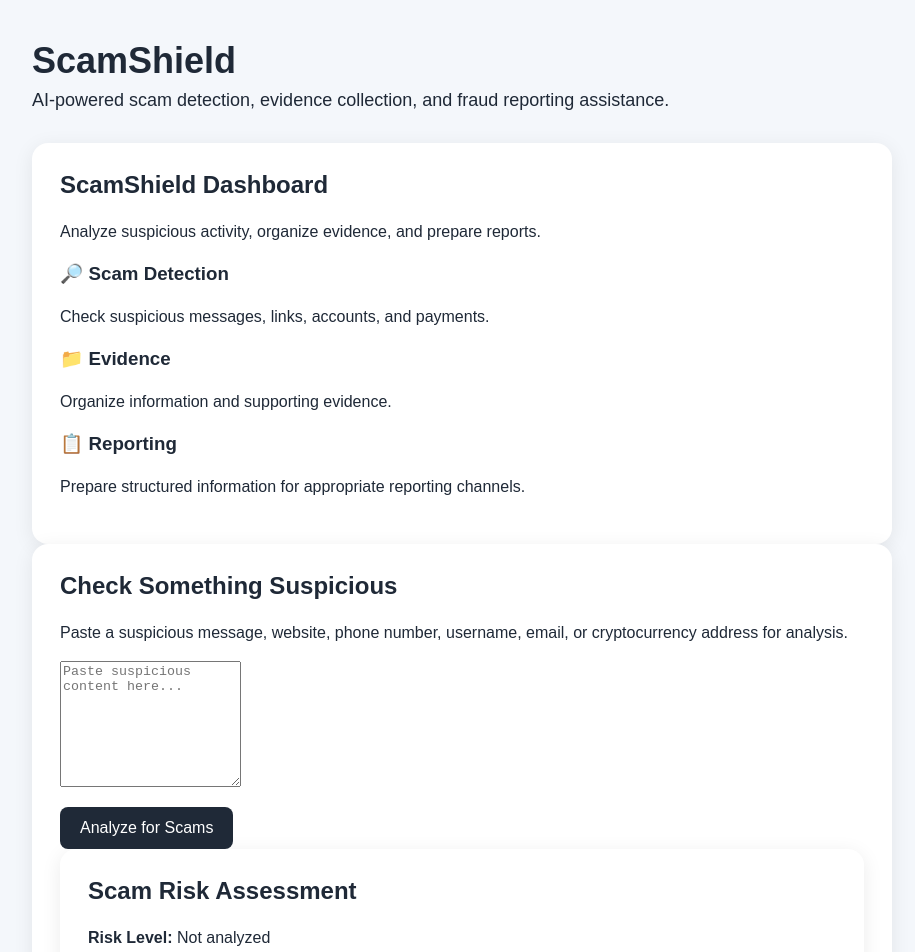
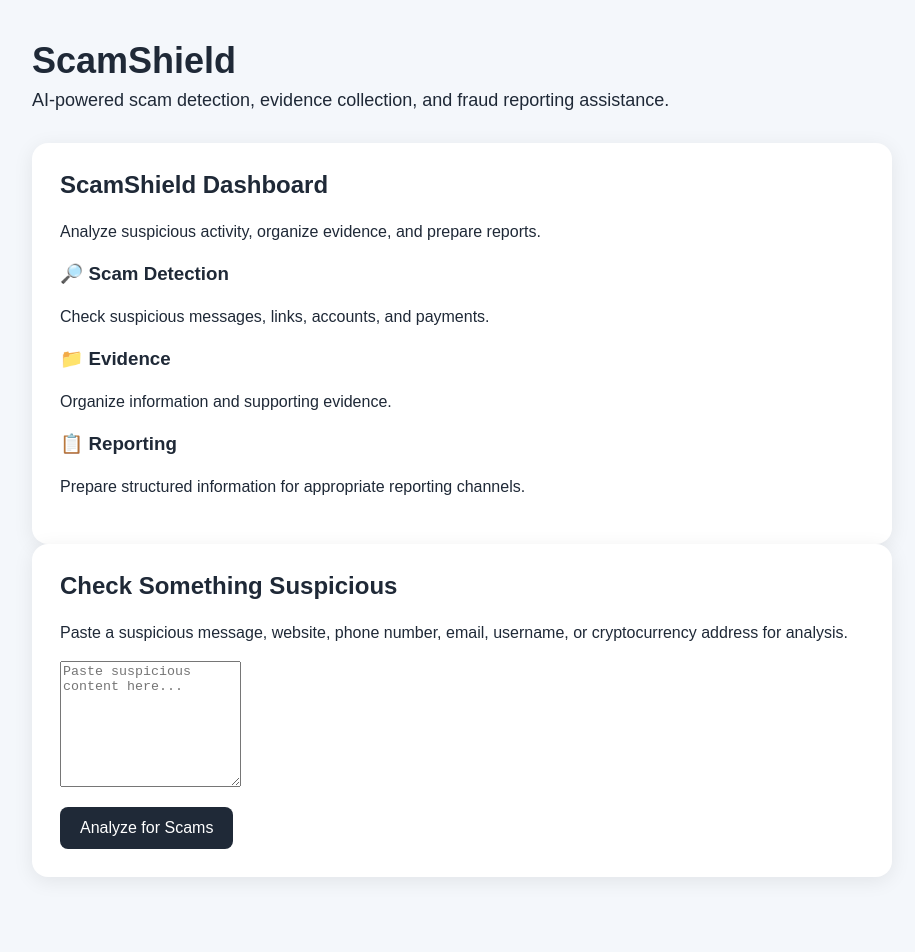
Before and after one commit to messagerangelhelper-code/ScamShield, a React (Vite) app in the folder app/: page / in a window 1280 px wide. Shown: the top 952 px of the page, without its empty margins (178-1093 px from the left). After the commit the page ends 917 px from the top, so only its background shows below. Built offline with nearby package versions, Linux system fonts and the light colour scheme.

Commit message:
Update ScamCheck.jsx

```diff
--- a/app/src/components/ScamCheck.jsx
+++ b/app/src/components/ScamCheck.jsx
@@ -1,6 +1,5 @@
-
 import { useState } from "react";
-import { analyzeScam } from "../services/analyzeScam";
+import { scamAnalysis } from "../services/scamAnalysis";
 import RiskResult from "./RiskResult";
 
 function ScamCheck() {
@@ -13,7 +12,7 @@ function ScamCheck() {
       return;
     }
 
-    const analysis = analyzeScam(text);
+    const analysis = scamAnalysis(text);
     setResult(analysis);
   }
 
@@ -22,8 +21,8 @@ function ScamCheck() {
       <h2>Check Something Suspicious</h2>
 
       <p>
-        Paste a suspicious message, website, phone number, username,
-        email, or cryptocurrency address for analysis.
+        Paste a suspicious message, website, phone number, email,
+        username, or cryptocurrency address for analysis.
       </p>
 
       <textarea
@@ -39,7 +38,7 @@ function ScamCheck() {
         Analyze for Scams
       </button>
 
-      <RiskResult result={result} />
+      {result && <RiskResult result={result} />}
     </section>
   );
 }
```
